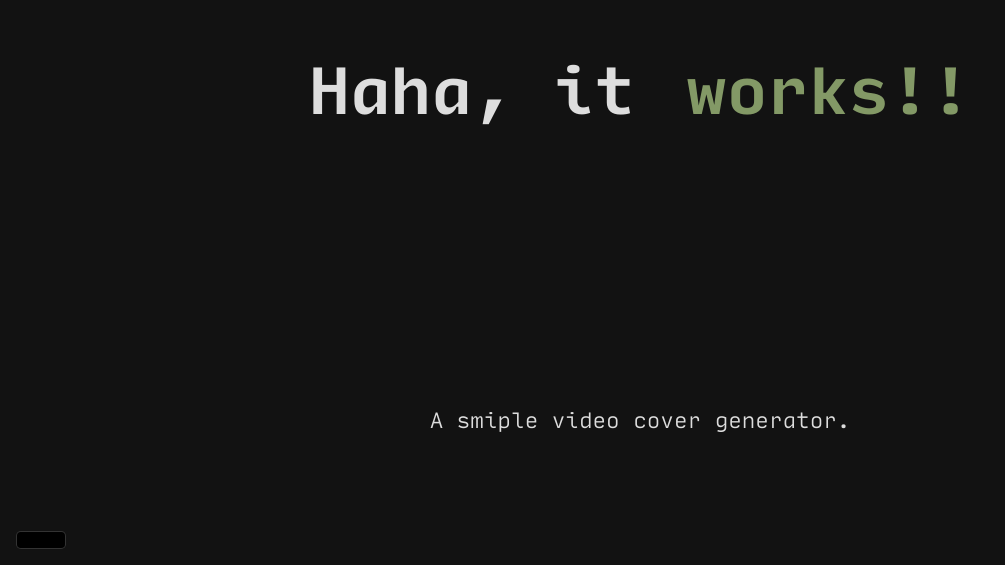
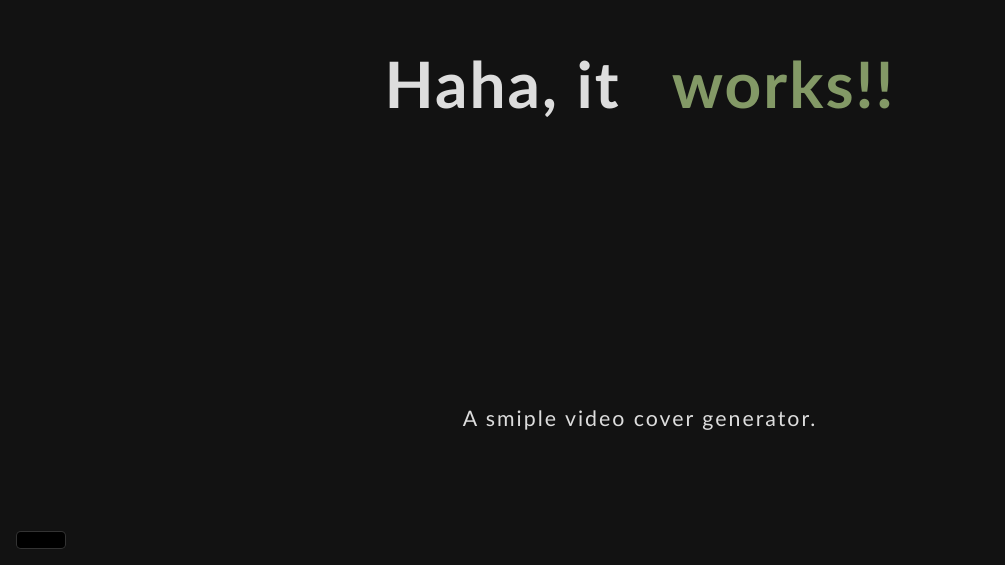
Before and after one commit to jiakun-zhao/video-cover, a Vue app: page / in a window 1280 px wide. Shown: the part 235-800 px from the top of the page, without its empty margins (0-1005 px from the left). Built offline with nearby package versions, Linux system fonts and the light colour scheme.

Commit message:
chore: change font family

```diff
--- a/src/fonts/index.css
+++ /dev/null
@@ -1,16 +0,0 @@
-@font-face {
-    font-family: 'input';
-    src: url('./Input-Regular.ttf');
-    font-weight: normal;
-}
-
-@font-face {
-    font-family: 'input';
-    src: url('./Input-Bold.ttf');
-    font-weight: bold;
-}
-
-body,
-input {
-    font-family: input, ui-sans-serif, system-ui, -apple-system, BlinkMacSystemFont, "Segoe UI", Roboto, "Helvetica Neue", Arial, "Noto Sans", sans-serif, "Apple Color Emoji", "Segoe UI Emoji", "Segoe UI Symbol", "Noto Color Emoji";
-}
--- a/src/main.ts
+++ b/src/main.ts
@@ -2,7 +2,7 @@ import { createApp } from 'vue'
 import App from '~/App.vue'
 
 import 'uno.css'
-import '~/fonts/index.css'
+import '~/styles.css'
 
 const app = createApp(App)
 app.mount('#app')
--- /dev/null
+++ b/src/styles.css
@@ -0,0 +1,5 @@
+body,
+input {
+    letter-spacing: 2px;
+    font-family: 'Trebuchet MS', ui-sans-serif, system-ui, -apple-system, BlinkMacSystemFont, "Segoe UI", Roboto, "Helvetica Neue", Arial, "Noto Sans", sans-serif, "Apple Color Emoji", "Segoe UI Emoji", "Segoe UI Symbol", "Noto Color Emoji";
+}
```
Also changed, not shown: src/fonts/Input-Bold.ttf (deleted), src/fonts/Input-Regular.ttf (deleted).
